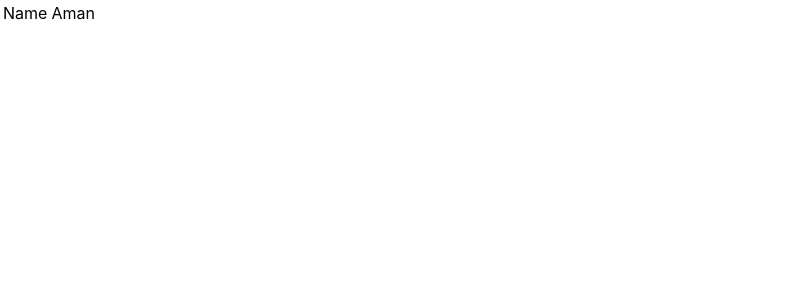
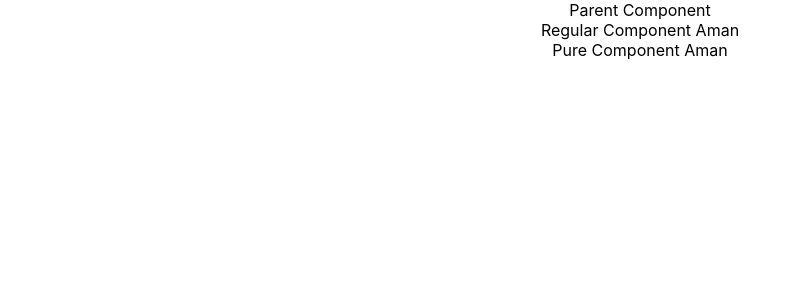
Before and after one commit to aman06it/React-tutorials, a React (Create React App) app: page / in a window 1280 px wide. Shown: the top 300 px of the page, without its empty margins (0-797 px from the left). Built offline with nearby package versions, Linux system fonts and the light colour scheme.

Commit message:
pure component implementation

```diff
--- a/src/App.js
+++ b/src/App.js
@@ -1,14 +1,13 @@
 import FormComponent from './components/FormComponent';
 import logo from './logo.svg';
 import './App.css'
-import Table from './components/Table';
-// import FragmentDemo from './components/FragmentDemo';
+import ParentComp from './components/ParentComp';
+
 
 function App() {
   return (
     <div className="App">
-      {/* <FragmentDemo/> */}
-      <Table/>
+      <ParentComp/>
     </div>
   );
 }
--- /dev/null
+++ b/src/components/ParentComp.js
@@ -0,0 +1,29 @@
+import React, { Component, PureComponent } from 'react'
+import PureComp from './PureComponent'
+import RegularComp from './RegularComp'
+
+export default class ParentComp extends PureComponent {
+    constructor(){
+        super()
+        this.state={
+            name:'Aman'
+        }
+    }
+    componentDidMount(){
+        setInterval(()=>{
+            this.setState({
+                name:'Aman'
+            })
+        }, 2000)
+    }
+  render() {
+      console.log('******************** Parent Component')
+    return (
+        <div>
+            Parent Component
+            <RegularComp name={this.state.name}/>
+            <PureComp name={this.state.name}/>
+        </div>
+    )
+  }
+}
--- /dev/null
+++ b/src/components/PureComponent.js
@@ -0,0 +1,11 @@
+import React, { PureComponent } from 'react'
+
+export default class PureComp extends PureComponent {
+  render() {
+    console.log('******************** Pure Component')
+
+    return (
+      <div>Pure Component {this.props.name}</div>
+    )
+  }
+}
--- /dev/null
+++ b/src/components/RegularComp.js
@@ -0,0 +1,10 @@
+import React, { Component } from 'react'
+
+export default class RegularComp extends Component {
+  render() {
+    console.log('******************** Regular Component')
+    return (
+      <div>Regular Component {this.props.name}</div>
+    )
+  }
+}
```
